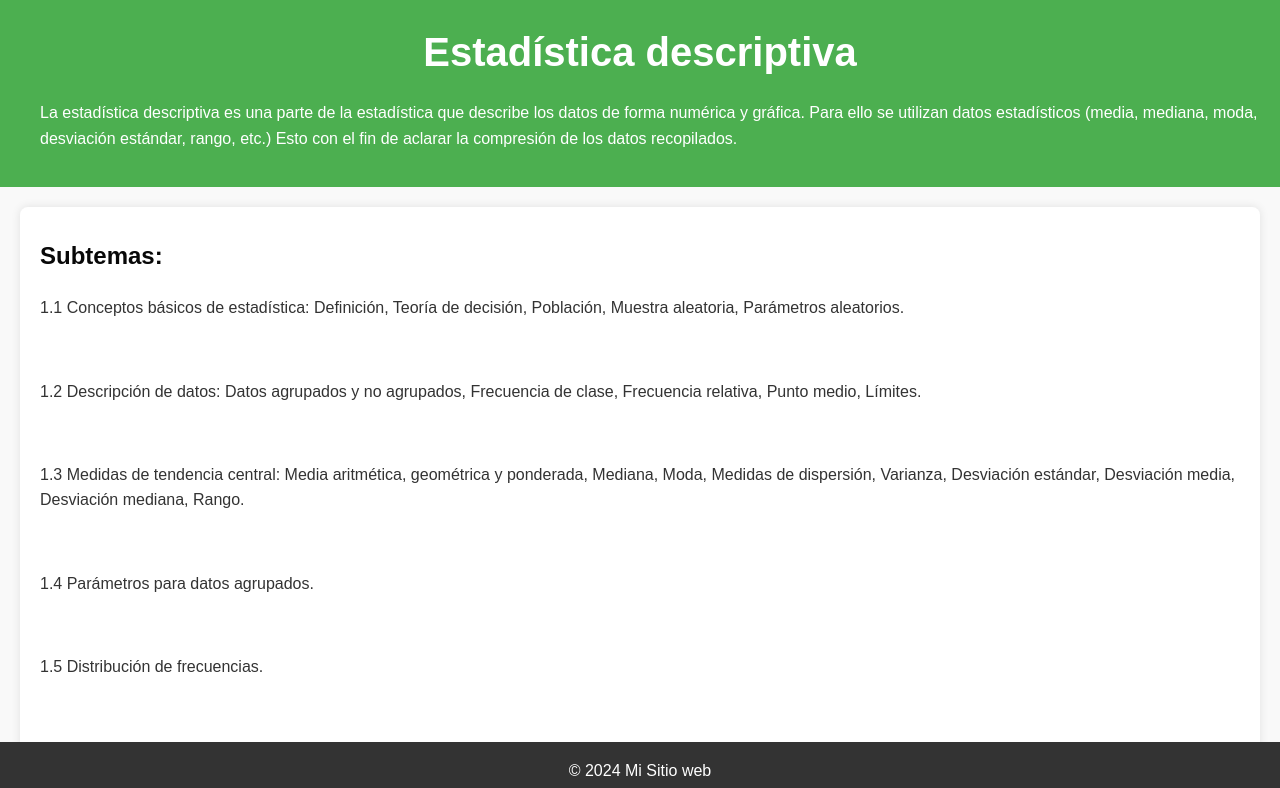
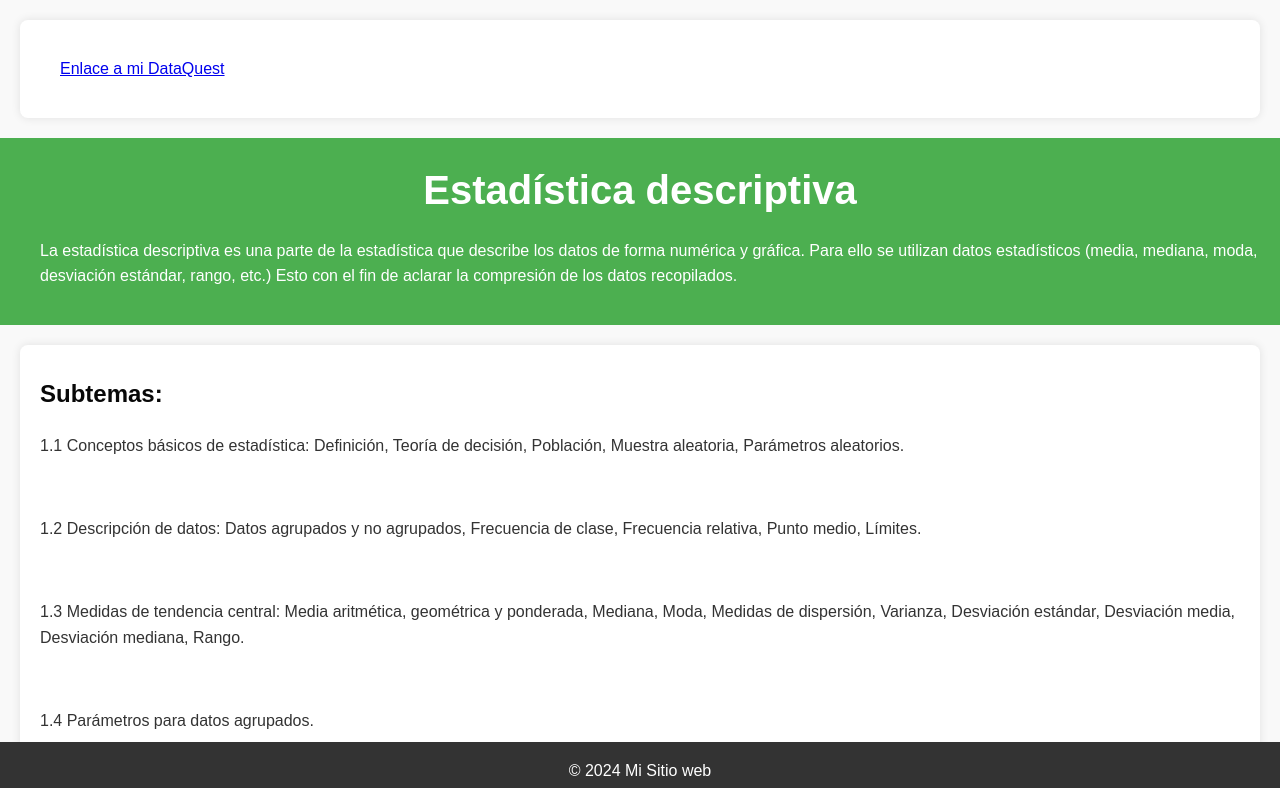
Before and after one commit to EduardoGomezTics/TemarioPE, a plain HTML site: page index.html in a window 1280 px wide. Shown: the top 788 px of the page. Drawn offline with nearby package versions, Linux system fonts and the light colour scheme.

Commit message:
Se agrego perfil de dataquest

```diff
--- a/index.html
+++ b/index.html
@@ -1,6 +1,12 @@
+<section>
+    <ul>
+        <a href="https:\\app.dataquest.io/profile/230110727">Enlace a mi DataQuest</a>
+
+    </ul>
+</section>
+
 <!DOCTYPE html>
 <html lang="es">
-
 <head>
     <meta charset="UTF-8">
     <meta name="viewport" content="width=device-width, initial-scale=1.0">
```
